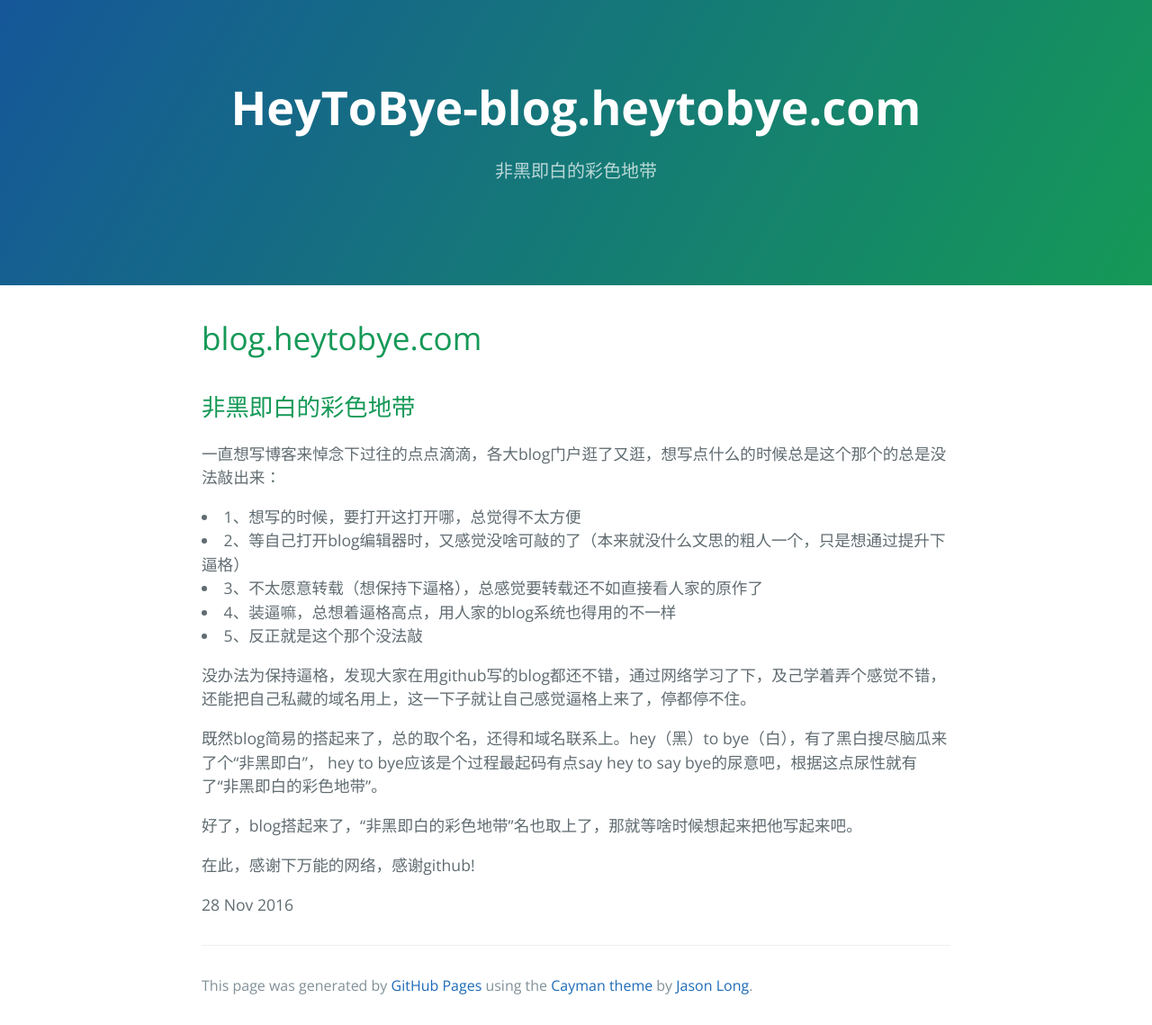
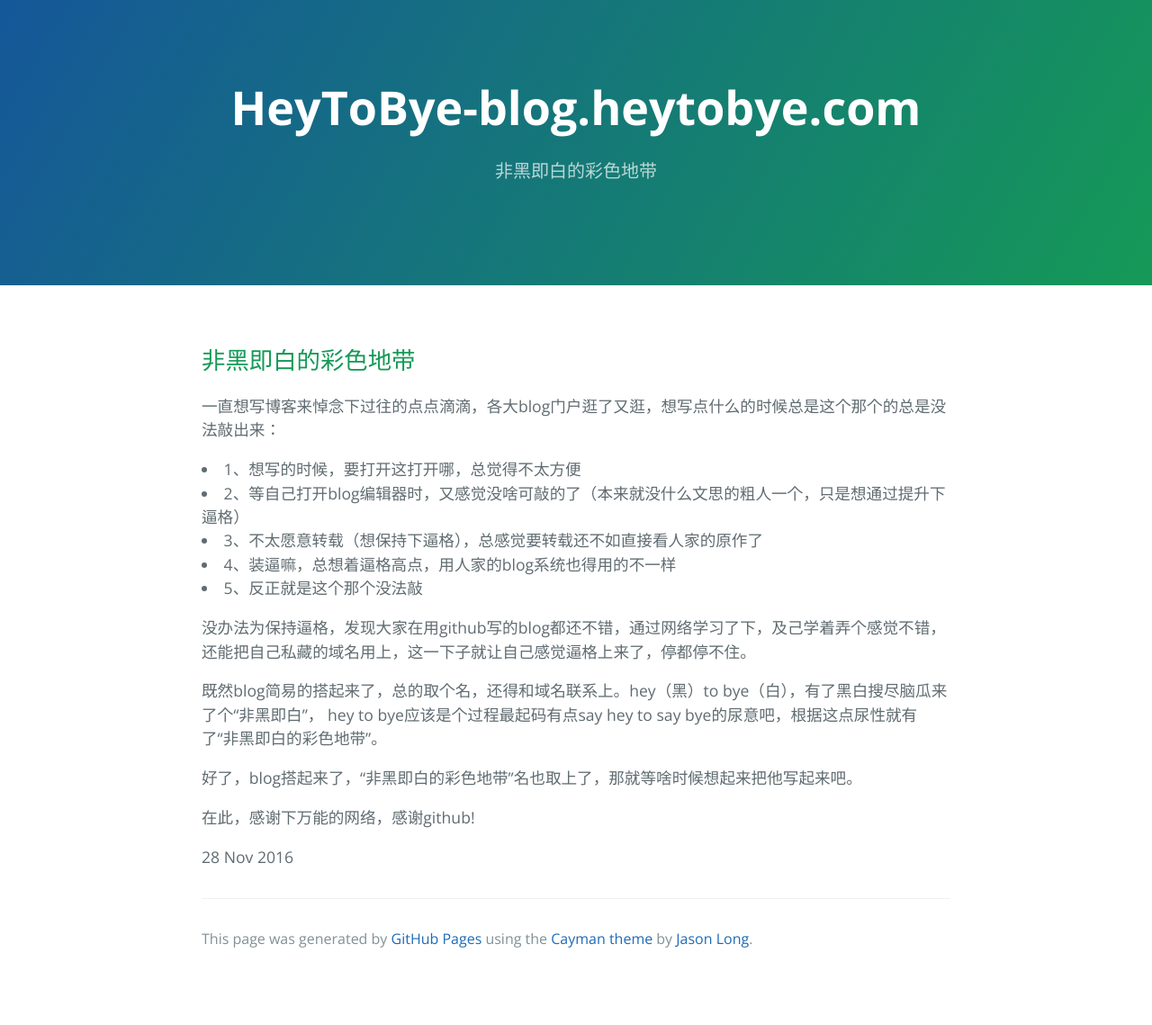
Before and after one commit to lmglg/lmglg.github.io, a Jekyll site: the page built from _posts/2016-11-28-hello-github-blog.html, in a window 1280 px wide. Shown: the whole page at 90% size. Built offline with Jekyll 4.4.1, drawn with Linux system fonts in a browser that asks for light colours; after the commit the page ends 1087 px from its top, so only the background shows below that.

Commit message:
2016112808

```diff
--- a/_layouts/default.html
+++ b/_layouts/default.html
@@ -17,12 +17,10 @@
     </section>
 
     <section class="main-content">
-      <h1>
-<a id="blogheytobyecom" class="anchor" href="#blogheytobyecom" aria-hidden="true"><span aria-hidden="true" class="octicon octicon-link"></span></a>blog.heytobye.com</h1>
 
-<h1></h1>
+		<h1></h1>
 
-<p>{{ content }}</p>
+		<p>{{ content }}</p>
 
       <footer class="site-footer">
 
```
